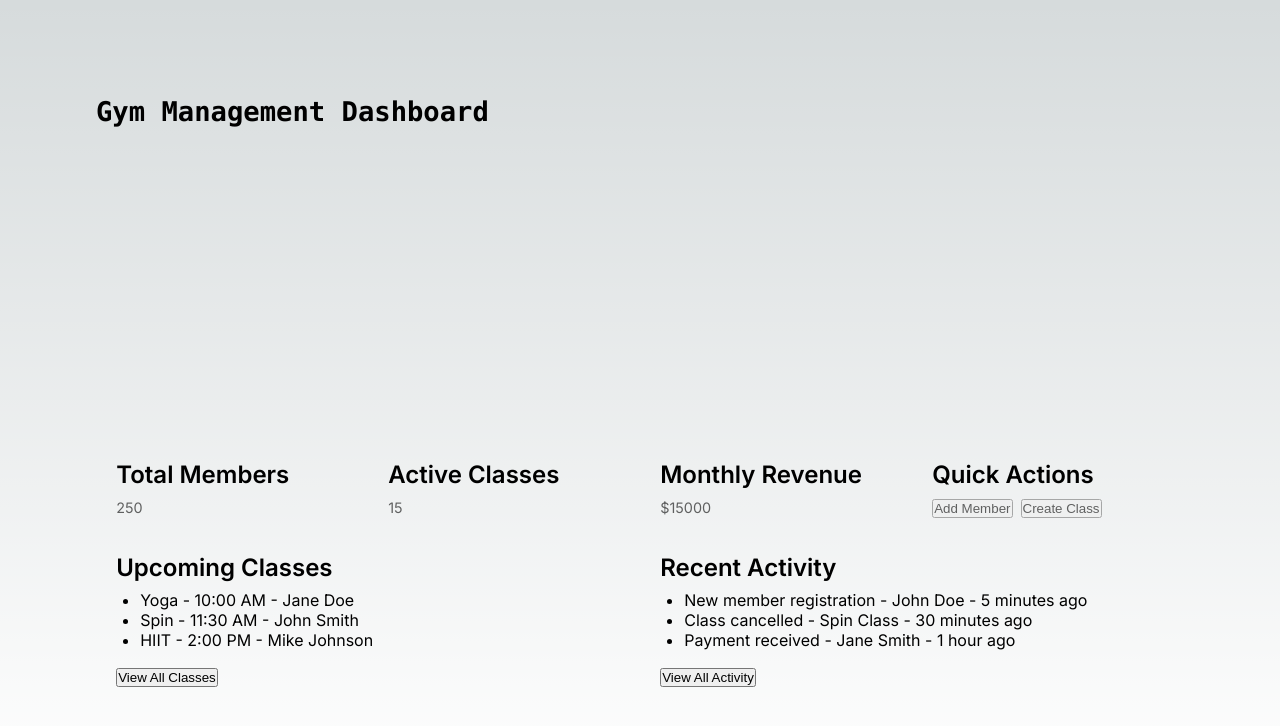
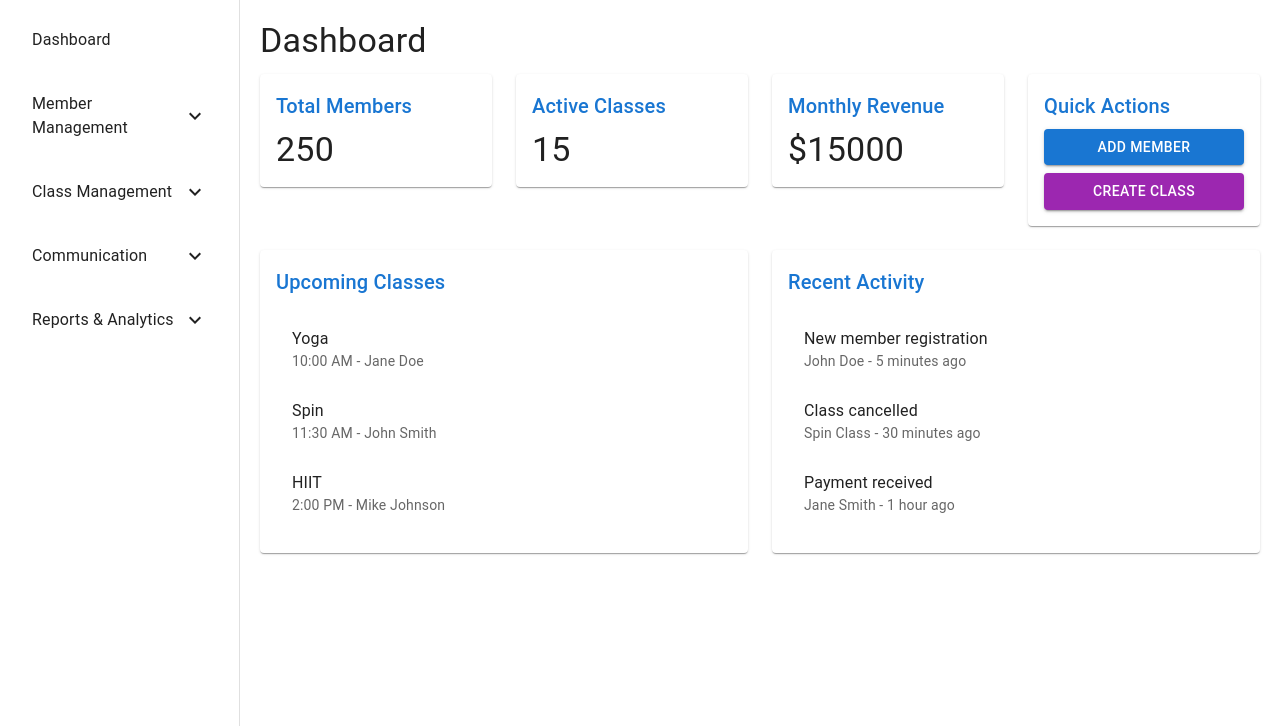
Before and after one commit to HanifCarroll/gym-management-client, a Next.js app: page / in a window 1280 px wide. Shown: the top 726 px of the page. Built offline with nearby package versions, Linux system fonts and the light colour scheme.

Commit message:
Add sidebar

```diff
--- a/package.json
+++ b/package.json
@@ -11,6 +11,7 @@
   "dependencies": {
     "@emotion/react": "^11.13.0",
     "@emotion/styled": "^11.13.0",
+    "@mui/icons-material": "^5.16.6",
     "@mui/material": "^5.16.6",
     "next": "14.2.5",
     "react": "^18",
--- /dev/null
+++ b/src/app/components/Sidebar/Sidebar.tsx
@@ -0,0 +1,132 @@
+'use client';
+
+import React from 'react';
+import { Drawer, List, ListItem, ListItemText, ListItemButton, Collapse } from '@mui/material';
+import { ExpandLess, ExpandMore } from '@mui/icons-material';
+import Link from 'next/link';
+
+const Sidebar = () => {
+  const [open, setOpen] = React.useState({
+    members: false,
+    classes: false,
+    communication: false,
+    reports: false
+  });
+
+  const handleClick = (section: keyof typeof open) => {
+    setOpen({ ...open, [section]: !open[section] });
+  };
+
+  return (
+    <Drawer
+      variant="permanent"
+      sx={{
+        width: 240,
+        flexShrink: 0,
+        '& .MuiDrawer-paper': {
+          width: 240,
+          boxSizing: 'border-box',
+        },
+      }}
+    >
+      <List>
+        <ListItem>
+          <ListItemButton component={Link} href="/">
+            <ListItemText primary="Dashboard" />
+          </ListItemButton>
+        </ListItem>
+
+        <ListItem>
+          <ListItemButton onClick={() => handleClick('members')}>
+            <ListItemText primary="Member Management" />
+            {open.members ? <ExpandLess /> : <ExpandMore />}
+          </ListItemButton>
+        </ListItem>
+        <Collapse in={open.members} timeout="auto" unmountOnExit>
+          <List component="div" disablePadding>
+            <ListItemButton sx={{ pl: 4 }} component={Link} href="/members/register">
+              <ListItemText primary="Register Member" />
+            </ListItemButton>
+            <ListItemButton sx={{ pl: 4 }} component={Link} href="/members/profiles">
+              <ListItemText primary="Manage Profiles" />
+            </ListItemButton>
+            <ListItemButton sx={{ pl: 4 }} component={Link} href="/members/plans">
+              <ListItemText primary="Membership Plans" />
+            </ListItemButton>
+            <ListItemButton sx={{ pl: 4 }} component={Link} href="/members/payments">
+              <ListItemText primary="Payments" />
+            </ListItemButton>
+          </List>
+        </Collapse>
+
+        <ListItem>
+          <ListItemButton onClick={() => handleClick('classes')}>
+            <ListItemText primary="Class Management" />
+            {open.classes ? <ExpandLess /> : <ExpandMore />}
+          </ListItemButton>
+        </ListItem>
+        <Collapse in={open.classes} timeout="auto" unmountOnExit>
+          <List component="div" disablePadding>
+            <ListItemButton sx={{ pl: 4 }} component={Link} href="/classes/create">
+              <ListItemText primary="Create Class" />
+            </ListItemButton>
+            <ListItemButton sx={{ pl: 4 }} component={Link} href="/classes/schedule">
+              <ListItemText primary="Schedule" />
+            </ListItemButton>
+            <ListItemButton sx={{ pl: 4 }} component={Link} href="/classes/instructors">
+              <ListItemText primary="Instructors" />
+            </ListItemButton>
+            <ListItemButton sx={{ pl: 4 }} component={Link} href="/classes/enrollment">
+              <ListItemText primary="Enrollment" />
+            </ListItemButton>
+          </List>
+        </Collapse>
+
+        <ListItem>
+          <ListItemButton onClick={() => handleClick('communication')}>
+            <ListItemText primary="Communication" />
+            {open.communication ? <ExpandLess /> : <ExpandMore />}
+          </ListItemButton>
+        </ListItem>
+        <Collapse in={open.communication} timeout="auto" unmountOnExit>
+          <List component="div" disablePadding>
+            <ListItemButton sx={{ pl: 4 }} component={Link} href="/communication/notifications">
+              <ListItemText primary="Notifications" />
+            </ListItemButton>
+            <ListItemButton sx={{ pl: 4 }} component={Link} href="/communication/messages">
+              <ListItemText primary="Messages" />
+            </ListItemButton>
+            <ListItemButton sx={{ pl: 4 }} component={Link} href="/communication/community">
+              <ListItemText primary="Community Board" />
+            </ListItemButton>
+          </List>
+        </Collapse>
+
+        <ListItem>
+          <ListItemButton onClick={() => handleClick('reports')}>
+            <ListItemText primary="Reports & Analytics" />
+            {open.reports ? <ExpandLess /> : <ExpandMore />}
+          </ListItemButton>
+        </ListItem>
+        <Collapse in={open.reports} timeout="auto" unmountOnExit>
+          <List component="div" disablePadding>
+            <ListItemButton sx={{ pl: 4 }} component={Link} href="/reports/membership">
+              <ListItemText primary="Membership Stats" />
+            </ListItemButton>
+            <ListItemButton sx={{ pl: 4 }} component={Link} href="/reports/classes">
+              <ListItemText primary="Class Attendance" />
+            </ListItemButton>
+            <ListItemButton sx={{ pl: 4 }} component={Link} href="/reports/revenue">
+              <ListItemText primary="Revenue" />
+            </ListItemButton>
+            <ListItemButton sx={{ pl: 4 }} component={Link} href="/reports/financial">
+              <ListItemText primary="Financial Tracking" />
+            </ListItemButton>
+          </List>
+        </Collapse>
+      </List>
+    </Drawer>
+  );
+};
+
+export default Sidebar;
--- /dev/null
+++ b/src/app/layout.module.css
@@ -0,0 +1,8 @@
+.container {
+  display: flex;
+}
+
+.main {
+  flex: 1;
+  padding: 20px;
+}
--- a/src/app/layout.tsx
+++ b/src/app/layout.tsx
@@ -1,22 +1,28 @@
-import type { Metadata } from "next";
-import { Inter } from "next/font/google";
-import "./globals.css";
+'use client';
 
-const inter = Inter({ subsets: ["latin"] });
+import { CssBaseline, ThemeProvider, createTheme } from '@mui/material';
+import Sidebar from './components/Sidebar/Sidebar';
 
-export const metadata: Metadata = {
-  title: "Create Next App",
-  description: "Generated by create next app",
-};
+const theme = createTheme();
 
 export default function RootLayout({
   children,
-}: Readonly<{
-  children: React.ReactNode;
-}>) {
+}: {
+  children: React.ReactNode
+}) {
   return (
     <html lang="en">
-      <body className={inter.className}>{children}</body>
+      <body>
+        <ThemeProvider theme={theme}>
+          <CssBaseline />
+          <div style={{ display: 'flex' }}>
+            <Sidebar />
+            <main style={{ flexGrow: 1, padding: '20px' }}>
+              {children}
+            </main>
+          </div>
+        </ThemeProvider>
+      </body>
     </html>
-  );
+  )
 }
--- a/src/app/page.tsx
+++ b/src/app/page.tsx
@@ -1,4 +1,15 @@
-import styles from "./page.module.css";
+'use client';
+
+import React from 'react';
+import {
+  Typography,
+  Grid,
+  Paper,
+  Button,
+  List,
+  ListItem,
+  ListItemText
+} from '@mui/material';
 
 export default function Home() {
   // Mock data - replace with actual data fetching logic
@@ -13,57 +24,99 @@ export default function Home() {
   ];
 
   return (
-    <main className={styles.main}>
-      <div className={styles.description}>
-        <h1>Gym Management Dashboard</h1>
-      </div>
-
-      <div className={styles.grid}>
-        {/* Quick Stats */}
-        <div className={styles.card}>
-          <h2>Total Members</h2>
-          <p>{totalMembers}</p>
-        </div>
-        <div className={styles.card}>
-          <h2>Active Classes</h2>
-          <p>{activeClasses}</p>
-        </div>
-        <div className={styles.card}>
-          <h2>Monthly Revenue</h2>
-          <p>${monthlyRevenue}</p>
-        </div>
-        <div className={styles.card}>
-          <h2>Quick Actions</h2>
-          <p>
-            <button>Add Member</button>
-            <button>Create Class</button>
-          </p>
-        </div>
-
-        {/* Upcoming Classes */}
-        <div className={`${styles.card} ${styles.largeCard}`}>
-          <h2>Upcoming Classes</h2>
-          <ul>
-            {upcomingClasses.map((cls) => (
-              <li key={cls.id}>
-                {cls.name} - {cls.time} - {cls.instructor}
-              </li>
-            ))}
-          </ul>
-          <button>View All Classes</button>
-        </div>
-
-        {/* Recent Activity */}
-        <div className={`${styles.card} ${styles.largeCard}`}>
-          <h2>Recent Activity</h2>
-          <ul>
-            <li>New member registration - John Doe - 5 minutes ago</li>
-            <li>Class cancelled - Spin Class - 30 minutes ago</li>
-            <li>Payment received - Jane Smith - 1 hour ago</li>
-          </ul>
-          <button>View All Activity</button>
-        </div>
-      </div>
-    </main>
+    <div>
+      <Typography variant="h4" gutterBottom>
+        Dashboard
+      </Typography>
+      <Grid container spacing={3}>
+        <Grid item xs={12} sm={6} md={3}>
+          <Paper sx={{ p: 2, display: 'flex', flexDirection: 'column' }}>
+            <Typography component="h2" variant="h6" color="primary" gutterBottom>
+              Total Members
+            </Typography>
+            <Typography component="p" variant="h4">
+              {totalMembers}
+            </Typography>
+          </Paper>
+        </Grid>
+        <Grid item xs={12} sm={6} md={3}>
+          <Paper sx={{ p: 2, display: 'flex', flexDirection: 'column' }}>
+            <Typography component="h2" variant="h6" color="primary" gutterBottom>
+              Active Classes
+            </Typography>
+            <Typography component="p" variant="h4">
+              {activeClasses}
+            </Typography>
+          </Paper>
+        </Grid>
+        <Grid item xs={12} sm={6} md={3}>
+          <Paper sx={{ p: 2, display: 'flex', flexDirection: 'column' }}>
+            <Typography component="h2" variant="h6" color="primary" gutterBottom>
+              Monthly Revenue
+            </Typography>
+            <Typography component="p" variant="h4">
+              ${monthlyRevenue}
+            </Typography>
+          </Paper>
+        </Grid>
+        <Grid item xs={12} sm={6} md={3}>
+          <Paper sx={{ p: 2, display: 'flex', flexDirection: 'column' }}>
+            <Typography component="h2" variant="h6" color="primary" gutterBottom>
+              Quick Actions
+            </Typography>
+            <Button variant="contained" color="primary" sx={{ mb: 1 }}>
+              Add Member
+            </Button>
+            <Button variant="contained" color="secondary">
+              Create Class
+            </Button>
+          </Paper>
+        </Grid>
+        <Grid item xs={12} md={6}>
+          <Paper sx={{ p: 2, display: 'flex', flexDirection: 'column' }}>
+            <Typography component="h2" variant="h6" color="primary" gutterBottom>
+              Upcoming Classes
+            </Typography>
+            <List>
+              {upcomingClasses.map((cls) => (
+                <ListItem key={cls.id}>
+                  <ListItemText
+                    primary={cls.name}
+                    secondary={`${cls.time} - ${cls.instructor}`}
+                  />
+                </ListItem>
+              ))}
+            </List>
+          </Paper>
+        </Grid>
+        <Grid item xs={12} md={6}>
+          <Paper sx={{ p: 2, display: 'flex', flexDirection: 'column' }}>
+            <Typography component="h2" variant="h6" color="primary" gutterBottom>
+              Recent Activity
+            </Typography>
+            <List>
+              <ListItem>
+                <ListItemText
+                  primary="New member registration"
+                  secondary="John Doe - 5 minutes ago"
+                />
+              </ListItem>
+              <ListItem>
+                <ListItemText
+                  primary="Class cancelled"
+                  secondary="Spin Class - 30 minutes ago"
+                />
+              </ListItem>
+              <ListItem>
+                <ListItemText
+                  primary="Payment received"
+                  secondary="Jane Smith - 1 hour ago"
+                />
+              </ListItem>
+            </List>
+          </Paper>
+        </Grid>
+      </Grid>
+    </div>
   );
 }
```
Also changed, not shown: src/app/components/Sidebar/Sidebar.module.css (added, +38 -0 lines), 1 other file (tests, documents, lock files or other folders).
